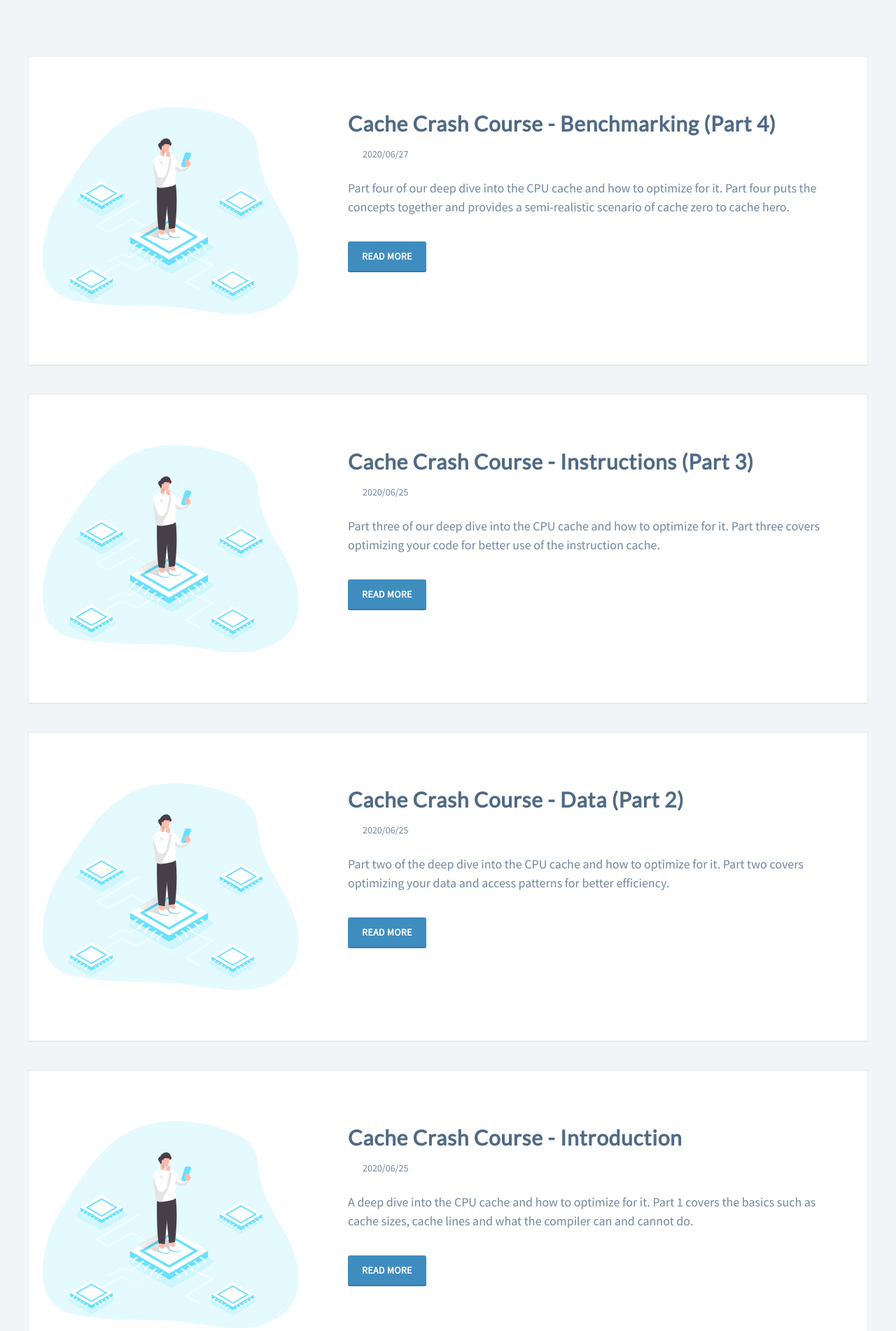
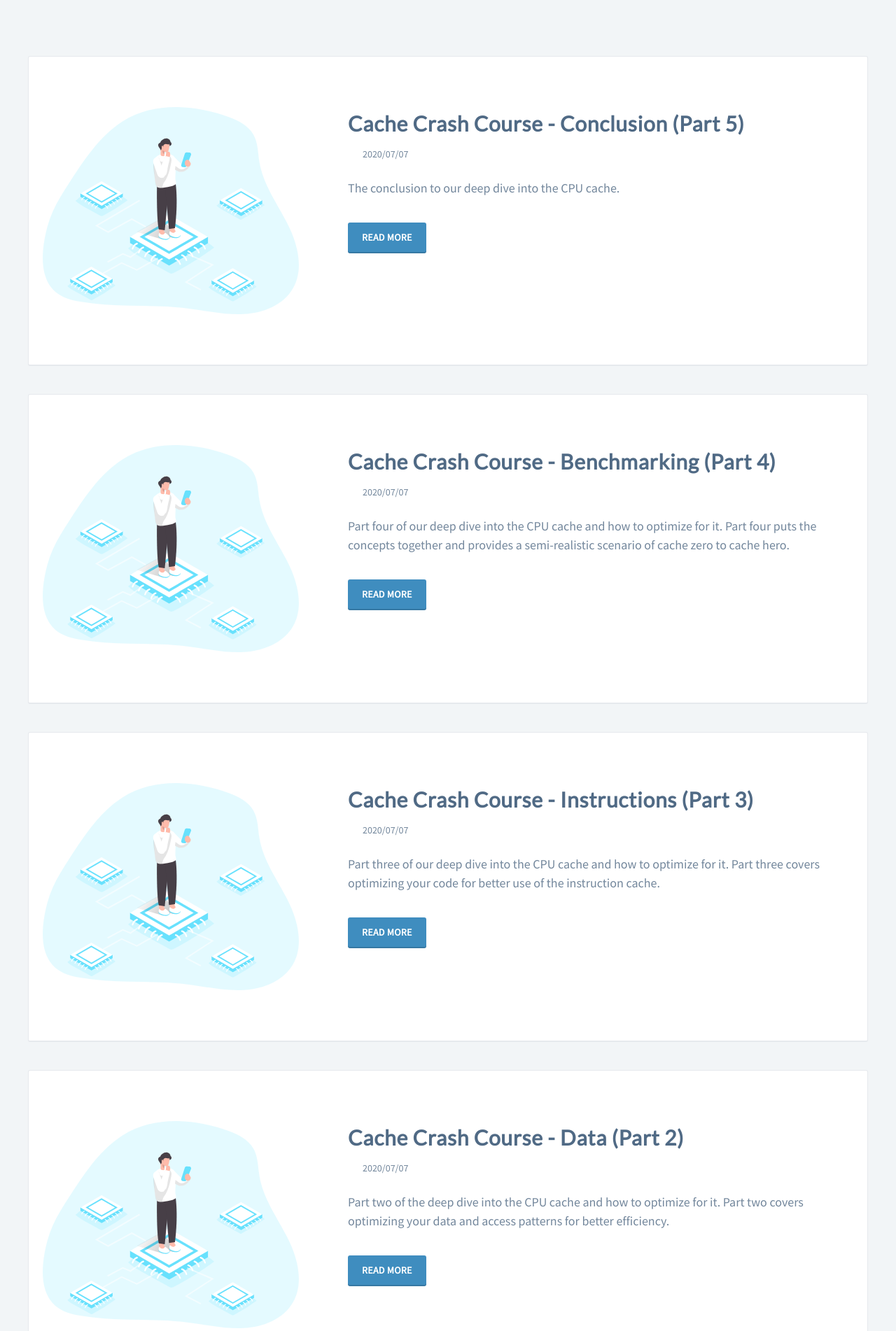
Before and after one commit to IanNorris/PersonalWebsite, a PHP site: page /Blog/ in a window 1280 px wide. Shown: the part 114-2016 px from the top of the page at 70% size. Run offline with PHP 8.4, Linux system fonts and the light colour scheme; some libraries are stand-ins or nearby versions.

Commit message:
Made blog post visible & removed the compiler info

```diff
--- a/web_root/Blog/CacheCrashCourse/index.php
+++ b/web_root/Blog/CacheCrashCourse/index.php
@@ -2,7 +2,7 @@
 	$banner_image = "cpu_monochromatic.svg";
 	$banner_classes = "banner-fit";
 	$banner_alt = "An illustration of a CPU";
-	$publish_date = "2020/06/25";
+	$publish_date = "2020/07/07";
 	$post_title = "Cache Crash Course - Introduction";
 	$synopsis = "A deep dive into the CPU cache and how to optimize for it. Part 1 covers the basics such as cache sizes, cache lines and what the compiler can and cannot do.";
 	$image_credits = [
--- a/web_root/Blog/CacheCrashCourse2/index.php
+++ b/web_root/Blog/CacheCrashCourse2/index.php
@@ -2,7 +2,7 @@
 	$banner_image = "../CacheCrashCourse/cpu_monochromatic.svg";
 	$banner_classes = "banner-fit";
 	$banner_alt = "An illustration of a CPU";
-	$publish_date = "2020/06/25";
+	$publish_date = "2020/07/07";
 	$post_title = "Cache Crash Course - Data (Part 2)";
 	$synopsis = "Part two of the deep dive into the CPU cache and how to optimize for it. Part two covers optimizing your data and access patterns for better efficiency.";
 	$image_credits = [
--- a/web_root/Blog/CacheCrashCourse3/index.php
+++ b/web_root/Blog/CacheCrashCourse3/index.php
@@ -2,7 +2,7 @@
 	$banner_image = "../CacheCrashCourse/cpu_monochromatic.svg";
 	$banner_classes = "banner-fit";
 	$banner_alt = "An illustration of a CPU";
-	$publish_date = "2020/06/25";
+	$publish_date = "2020/07/07";
 	$post_title = "Cache Crash Course - Instructions (Part 3)";
 	$synopsis = "Part three of our deep dive into the CPU cache and how to optimize for it. Part three covers optimizing your code for better use of the instruction cache.";
 	$image_credits = [
--- a/web_root/Blog/CacheCrashCourse4/index.php
+++ b/web_root/Blog/CacheCrashCourse4/index.php
@@ -2,7 +2,7 @@
 	$banner_image = "../CacheCrashCourse/cpu_monochromatic.svg";
 	$banner_classes = "banner-fit";
 	$banner_alt = "An illustration of a CPU";
-	$publish_date = "2020/06/27";
+	$publish_date = "2020/07/07";
 	$post_title = "Cache Crash Course - Benchmarking (Part 4)";
 	$synopsis = "Part four of our deep dive into the CPU cache and how to optimize for it. Part four puts the concepts together and provides a semi-realistic scenario of cache zero to cache hero.";
 	$image_credits = [
@@ -68,7 +68,9 @@ table.diff tbody td, table.diff tbody th {
 
 <h4>Version 2</h4>
 
-<p>We remove the separate Transform object here resulting in less indirection and put the data it contains next to the other used data. Now, something interesting happens here – the performance actually decreases! We’ll explore Version 2 in more detail later, it’s quite interesting! For now though, know that we’ll want this change later on regardless of its performance impact compared to Version 1.</p>
+<p>We remove the separate Transform object here resulting in less indirection and put the data it contains next to the other used data. Now, something interesting happens here – the performance actually decreases!</p>
+
+<p>This version is ~8% slower than Version 1, yet we removed an indirection. After removing the indirection, the struct size increased by 2%. This caught me off guard because this seemed to be a disproportionate impact, but if we remove 16 bytes from somewhere else in the struct the performance penalty is removed. There’s no immediate performance benefit of this change like I was expecting, but at least we didn’t make a regression. You may see a performance benefit from flattening your data however.</p>
 
 <h4>Version 3</h4>
 
@@ -108,7 +110,7 @@ table.diff tbody td, table.diff tbody th {
 
 <p></p><br />
 
-<p><b>If you enjoyed this, how about <a href="/Blog/CacheCrashCourse5/">part five - the compiler did <i>what</i>?!</a></p>
+<p><b>Are you ready to jump to <a href="/Blog/CacheCrashCourse5/">conclusions (part five)</a>?</p>
 
 <a href="/Blog/CacheCrashCourse5/" class="btn">Part five</a>
 
--- a/web_root/Blog/CacheCrashCourse6/index.php
+++ b/web_root/Blog/CacheCrashCourse5/index.php
@@ -2,8 +2,8 @@
 	$banner_image = "../CacheCrashCourse/cpu_monochromatic.svg";
 	$banner_classes = "banner-fit";
 	$banner_alt = "An illustration of a CPU";
-	$publish_date = "2020/06/30";
-	$post_title = "Cache Crash Course - Conclusion (Part 6)";
+	$publish_date = "2020/07/07";
+	$post_title = "Cache Crash Course - Conclusion (Part 5)";
 	$synopsis = "The conclusion to our deep dive into the CPU cache.";
 	$image_credits = [
 		"CPU illustration" => ["Many Pixels", "https://www.manypixels.co/" ]
@@ -20,9 +20,9 @@
 
 <p><b>New here?</b> Here's <a href="/Blog/CacheCrashCourse/">part one</a>, which you should read first if you haven't already.</p>
 
-<p>In the previous sections we explored the impact of the CPU data and instruction caches on performance. We also learned some of the ways the compiler can help you – or hinder you.</p>
+<p>In the previous sections we explored the impact of the CPU data and instruction caches on performance.</p>
 
-<p>So, what have we learned?</p>
+<p>So, what <i>have</i> we learned?</p>
 
 <h2>Profile! Profile! Profile!</h2>
 
@@ -32,16 +32,17 @@
 
 <p>The performance impact of switching from a list to a vector is astonishing. Given we’re linearly traversing the list in order and accessing every element, this is the best-case performance of both a list and array, so the performance on show here demonstrates the importance of predictability.  Modern CPUs are fantastic at predicting what the read pattern of memory will be.</p>
 
-<p>Now, you might have spotted the random sized allocation in there to simulate something vaguely resembling a normal memory layout rather than a pristine virtual memory space. However, it actually has less impact than you’d think. I was fully expecting to see Version 2 and Version 3 neck-and-neck if we eliminate this randomness, as we’d expect the allocations to be relatively close together, but this isn’t actually the case – at least not on my hardware and OS.</p>
+<p>Now, you might have spotted the random sized allocation in there to simulate something vaguely resembling a normal memory layout rather than a pristine virtual memory space. However, it actually has less impact than you’d think. I was fully expecting to see Version 2 pull closer to Version 3 if we eliminated this randomness (as we’d expect the allocations to be very close together) but this isn’t actually the case – at least not on my hardware and OS.</p>
 
 <h2>Don’t update what you don’t need to update</h2>
 
-<p>I didn’t include this in the benchmark itself, but the fastest way to speed up the benchmark itself is to do less work. As a quick test this drops the runtime time to about 0.1ms with all other optimizations applied.
-This may seem obvious, but if nothing interacts with your data, it may not need even checking that it needs an update. Likewise, if an object is not visible to the user and can’t move, could you just update it when the user next sees it, and if necessary, account for the lost update time?</p>
+<p>I didn’t include this in the benchmark itself, but the fastest way to speed up the benchmark itself is to do less work. As a quick test this drops the runtime time to about 0.1ms with all other optimizations applied.</p>
+
+<p>This may seem obvious, but if nothing interacts with your data, then it probably doesn't need an update. Likewise, if an object is not visible to the user, and that object can’t move, could you just update it when the user next sees it, and if necessary, account for the lost update time?</p>
 
 <h2>Padding</h2>
 
-<p>The more useful data you can cram into the cache lines you fetch, the fewer you’ll have to wait on. Not every cache miss incurs a stall or immediate penalty, but it may displace other data in the cache that you might need later. This means that optimizing the cache usage in one area may positively impact the cache performance in another.</p>
+<p>The more useful data you can cram into the cache lines you fetch, the fewer cache misses you’ll have to wait on. Not every cache miss incurs a stall or immediate penalty, but it may displace other data in the cache that you might need later. This means that optimizing the cache usage in one area may positively impact the cache performance in another.</p>
 
 <h2>Seriously, have you profiled it yet?</h2>
 
--- a/web_root/Blog/index.php
+++ b/web_root/Blog/index.php
@@ -44,6 +44,7 @@
 		<div class="row">
 
 		<?php
+			BlogPost('CacheCrashCourse5');
 			BlogPost('CacheCrashCourse4');
 			BlogPost('CacheCrashCourse3');
 			BlogPost('CacheCrashCourse2');
```
